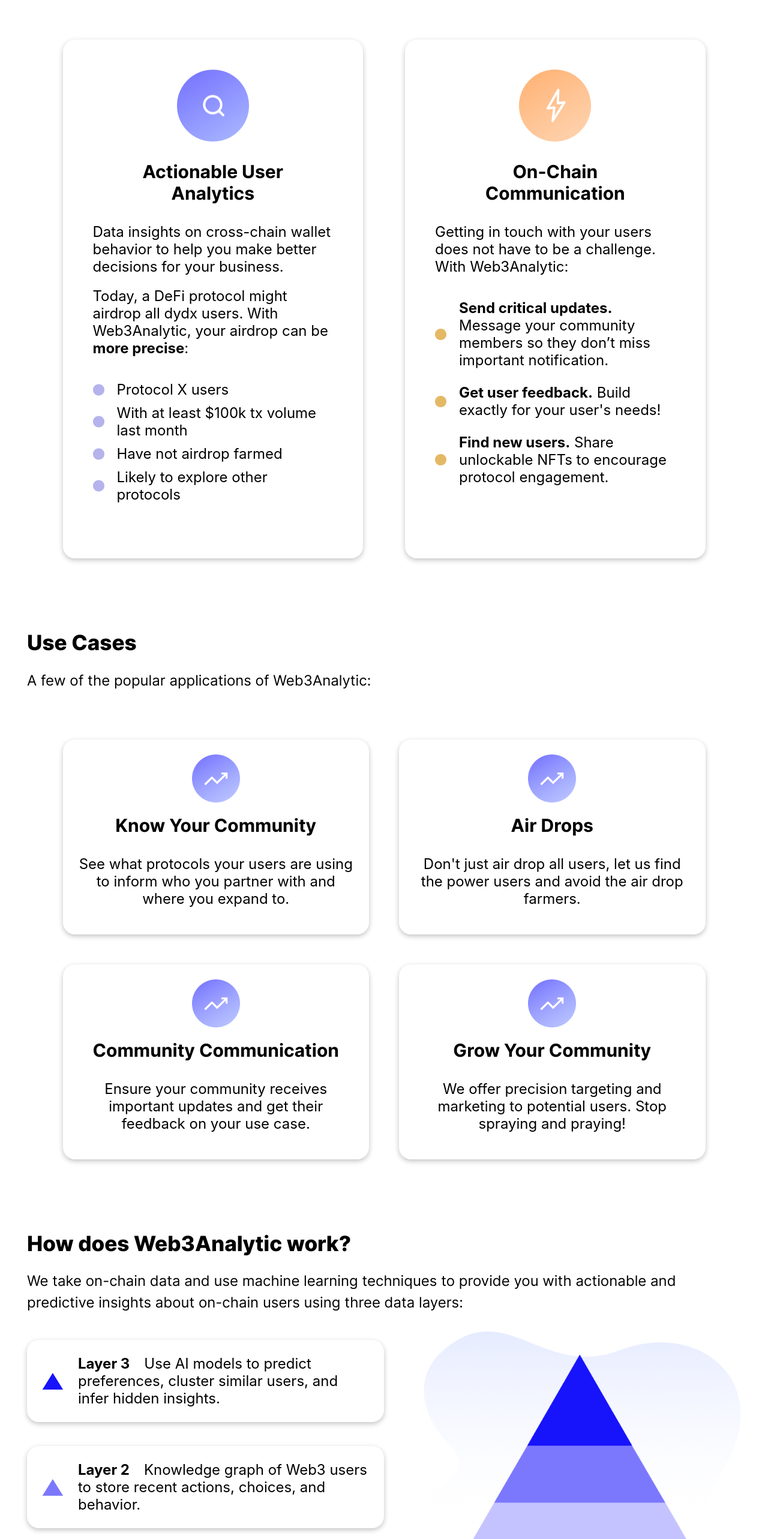
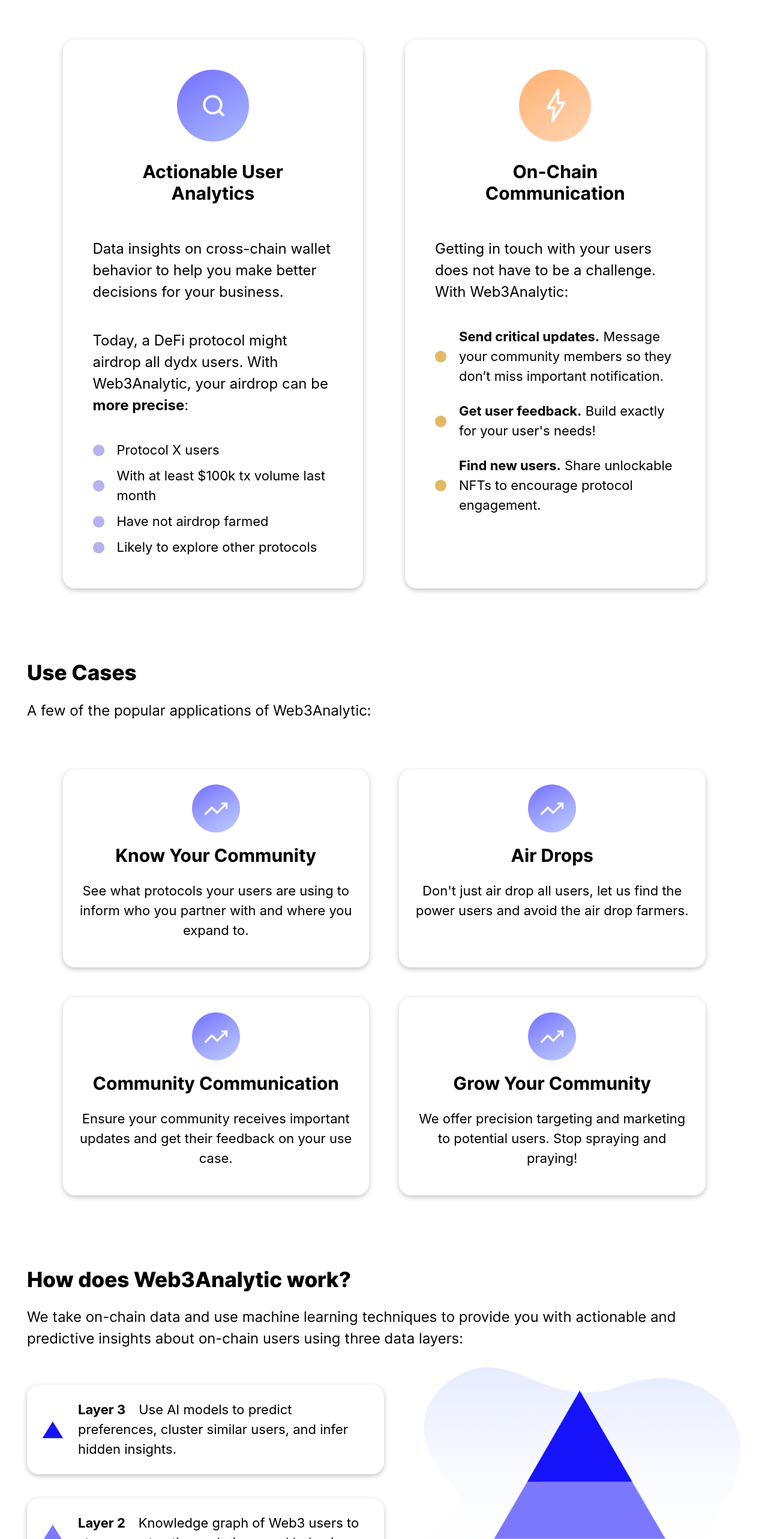
Before and after one commit to web3analytic-xyz/landing-page, a React (Create React App) app: page / in a window 1280 px wide. Shown: the part 933-3499 px from the top of the page at 60% size. Built offline with nearby package versions, Linux system fonts and the light colour scheme.

Commit message:
Upates to resizing

```diff
--- a/src/pages/Home/styles.js
+++ b/src/pages/Home/styles.js
@@ -26,6 +26,20 @@
   background-repeat: no-repeat;
   background-position: left center;
   padding-left: 40px;
+  font-size: 24px;
+  line-height: 1.5;
+  @media ${devices.mobileL} {
+    font-size: 18px;
+  }
+  @media ${devices.tablet} {
+    font-size: 20px;
+  }
+  @media ${devices.laptop} {
+      font-size: 22px;
+  }
+  @media ${devices.laptopL} {
+      font-size: 24px;
+  }
 `;
 
 export const LiOrange = styled.li`
@@ -37,6 +51,20 @@
   background-repeat: no-repeat;
   background-position: left center;
   padding-left: 40px;
+  font-size: 24px;
+  line-height: 1.5;
+  @media ${devices.mobileL} {
+    font-size: 18px;
+  }
+  @media ${devices.tablet} {
+    font-size: 20px;
+  }
+  @media ${devices.laptop} {
+      font-size: 22px;
+  }
+  @media ${devices.laptopL} {
+      font-size: 24px;
+  }
 `;
 export const UlTriangle = styled.ul`
   font-size: 24px;
@@ -51,6 +79,20 @@
   background-repeat: no-repeat;
   background-position: left center;
   padding-left: 60px;
+  font-size: 24px;
+  line-height: 1.5;
+  @media ${devices.mobileL} {
+    font-size: 18px;
+  }
+  @media ${devices.tablet} {
+    font-size: 20px;
+  }
+  @media ${devices.laptop} {
+      font-size: 22px;
+  }
+  @media ${devices.laptopL} {
+      font-size: 24px;
+  }
 `;
 
 export const LiTriangle2 = styled.li`
@@ -61,6 +103,20 @@
   background-repeat: no-repeat;
   background-position: left center;
   padding-left: 60px;
+  font-size: 24px;
+  line-height: 1.5;
+  @media ${devices.mobileL} {
+    font-size: 18px;
+  }
+  @media ${devices.tablet} {
+    font-size: 20px;
+  }
+  @media ${devices.laptop} {
+      font-size: 22px;
+  }
+  @media ${devices.laptopL} {
+      font-size: 24px;
+  }
 `;
 
 export const LiTriangle3 = styled.li`
@@ -71,6 +127,20 @@
   background-repeat: no-repeat;
   background-position: left center;
   padding-left: 60px;
+  font-size: 24px;
+  line-height: 1.5;
+  @media ${devices.mobileL} {
+    font-size: 18px;
+  }
+  @media ${devices.tablet} {
+    font-size: 20px;
+  }
+  @media ${devices.laptop} {
+      font-size: 22px;
+  }
+  @media ${devices.laptopL} {
+      font-size: 24px;
+  }
 `;
 
 export const HomeHeaderWrapper = styled.div`
@@ -259,7 +329,10 @@
     display: flex;
     flex-direction: column;
     align-items: center;
-    padding: 50px;
+    padding-top: 50px;
+    padding-left: 50px;
+    padding-right: 50px;
+    padding-bottom: 10px;
     border-radius: 20px;
     box-shadow: rgba(0, 0, 0, 0.24) 0px 3px 8px;
     & > button {
@@ -306,6 +379,20 @@
 export const ProductSectionBoxDesc = styled.p`
     font-size: 24px;
     text-align: left;
+    line-height: 1.5;
+    margin-top: 25px;
+    @media ${devices.mobileL} {
+        font-size: 20px;
+    }
+    @media ${devices.tablet} {
+       font-size: 22px;
+    }
+    @media ${devices.laptop} {
+        font-size: 24px;
+    }
+    @media ${devices.laptopL} {
+        font-size: 24px;
+    }
 `;
 
 export const ProductWrapper = styled.div`
@@ -377,7 +464,6 @@
     font-size: 24px;
     text-align: center;
     font-family: 'Inter-Bold';
-    margin-bottom: 32px;
     @media ${devices.mobileL} {
         font-size: 26px;
     }
@@ -394,6 +480,20 @@
 export const UseCaseSectionBoxDesc = styled.p`
     font-size: 24px;
     text-align: center;
+    line-height: 1.5;
+    margin-top: 25px;
+    @media ${devices.mobileL} {
+        font-size: 18px;
+    }
+    @media ${devices.tablet} {
+      font-size: 20px;
+    }
+    @media ${devices.laptop} {
+        font-size: 22px;
+    }
+    @media ${devices.laptopL} {
+        font-size: 24px;
+    }
 `;
 
 export const UseCaseWrapper = styled.div`
```
